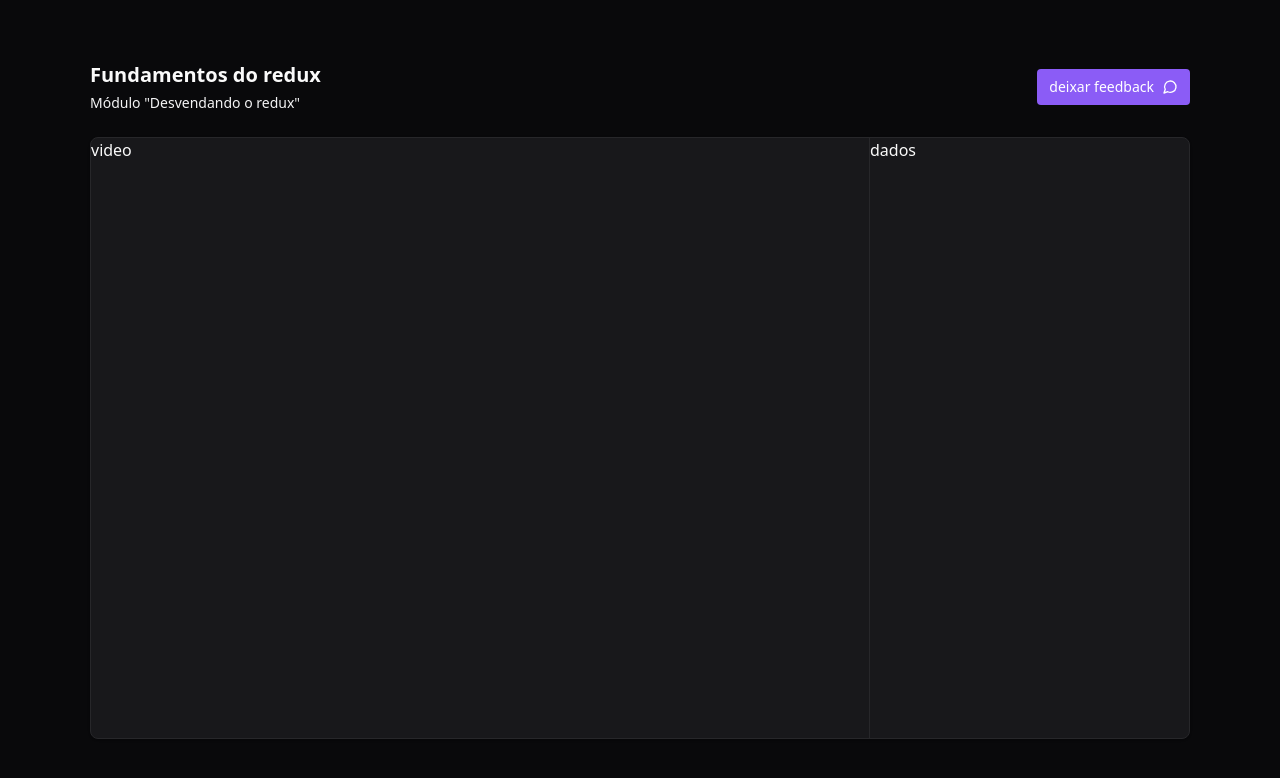
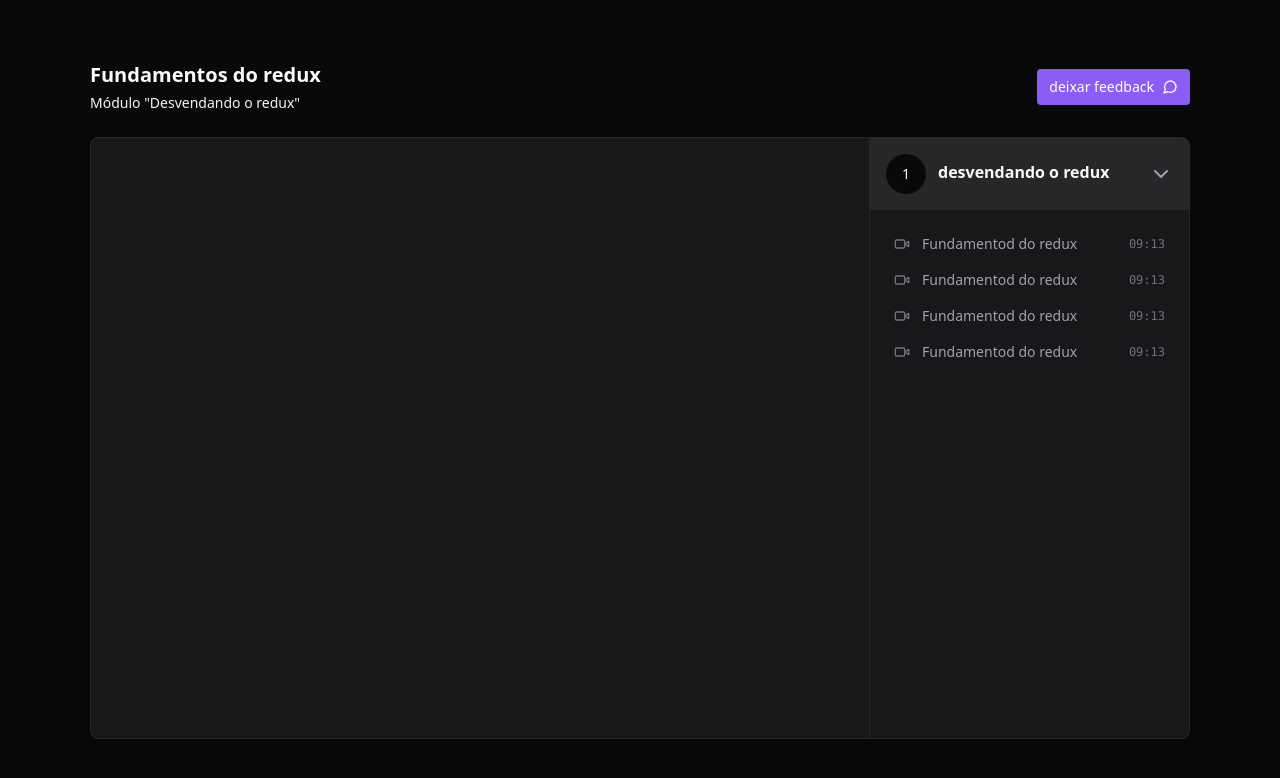
Before and after one commit to ReinaldoARamos/React-Zuzstand, a React (Vite) app: page / in a window 1280 px wide. Shown: the top 778 px of the page. Built offline with nearby package versions, Linux system fonts and the light colour scheme.

Commit message:
configurando a estilização da UI e usando a biblioteca react-player para poder tocar o vídeo

```diff
--- a/package.json
+++ b/package.json
@@ -13,6 +13,7 @@
     "@reduxjs/toolkit": "^1.9.5",
     "react": "^18.2.0",
     "react-dom": "^18.2.0",
+    "react-player": "^2.12.0",
     "react-redux": "^8.1.2"
   },
   "devDependencies": {
--- a/src/pages/player.tsx
+++ b/src/pages/player.tsx
@@ -1,5 +1,5 @@
-import { MessageCircle } from "lucide-react";
-
+import { ChevronDown, MessageCircle, Video } from "lucide-react";
+import ReactPlayer from "react-player";
 export function Player() {
   return (
     <div className="flex h-screen items-center justify-center bg-zinc-950 text-zinc-50">
@@ -18,9 +18,59 @@
           </button>
         </div>
         <main className="relative flex overflow-hidden rounded-lg border border-zinc-800 bg-zinc-900 shadow">
-          <div className="flex-1  ">video</div>
+          <div className="flex-1  ">
+            <div className="w-full bg-zing-950 aspect-video">
+                <ReactPlayer
+                width="100%"
+                height="100%"
+                controls
+                url="https://www.youtube.com/watch?v=C0rJJceoO_0"
+                />
+            </div>
+          </div>
           <aside className="bg-zing-900 h-[600px] w-80 border-l border-zinc-800">
-            dados
+            <div>
+              <button className="flex w-full items-center gap-3 bg-zinc-800 p-4 ">
+                <div className="flex h-10 w-10 items-center justify-center rounded-full bg-zinc-950 text-sm">
+                  1
+                </div>
+                <div className="flex flex-col gap-1 text-left">
+                  <strong>desvendando o redux</strong>
+                  <span className="text-xs text-zinc-400"></span>
+                </div>
+                <ChevronDown className="ml-auto h-6 w-6 text-zinc-400" />
+              </button>
+              <nav className="relative flex flex-col gap-4 p-6">
+                <button className="flex  items-center justify-center gap-3 text-sm text-zinc-400">
+                  <Video className="h-4 w-4 text-zinc-500" />
+                  <span>Fundamentod do redux</span>
+                  <span className="ml-auto font-mono text-xs text-zinc-500">
+                    09:13
+                  </span>
+                </button>
+                <button className="flex  items-center justify-center gap-3 text-sm text-zinc-400">
+                  <Video className="h-4 w-4 text-zinc-500" />
+                  <span>Fundamentod do redux</span>
+                  <span className="ml-auto font-mono text-xs text-zinc-500">
+                    09:13
+                  </span>
+                </button>
+                <button className="flex  items-center justify-center gap-3 text-sm text-zinc-400">
+                  <Video className="h-4 w-4 text-zinc-500" />
+                  <span>Fundamentod do redux</span>
+                  <span className="ml-auto font-mono text-xs text-zinc-500">
+                    09:13
+                  </span>
+                </button>
+                <button className="flex  items-center justify-center gap-3 text-sm text-zinc-400">
+                  <Video className="h-4 w-4 text-zinc-500" />
+                  <span>Fundamentod do redux</span>
+                  <span className="ml-auto font-mono text-xs text-zinc-500">
+                    09:13
+                  </span>
+                </button>
+              </nav>
+            </div>
           </aside>
         </main>
       </div>
```
Also changed, not shown: 1 other file (tests, documents, lock files or other folders).
